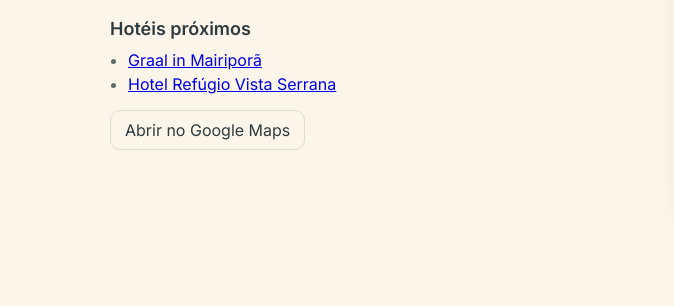
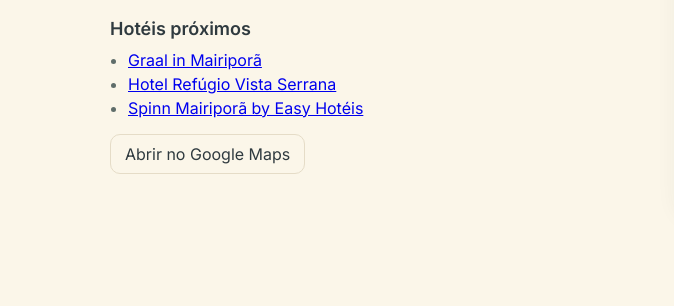
Before and after one commit to BrunoYoshikawa/brunoyoshikawa.github.io, a plain HTML site: page home.html in a window 1280 px wide. Shown: the part 1735-2041 px from the top of the page, 0-674 px from the left. Drawn offline with nearby package versions, Linux system fonts and the light colour scheme.

Commit message:
add new hotel

```diff
--- a/home.html
+++ b/home.html
@@ -122,6 +122,7 @@
                 <ul class="hotel-list">
                   <li><a href="https://www.google.com/maps/search/?api=1&query=Graal%20in%20Mairipor%C3%A3" target="_blank" rel="noopener">Graal in Mairiporã</a></li>
                   <li><a href="https://www.google.com/maps/search/?api=1&query=Hotel%20Ref%C3%BAgio%20Vista%20Serrana" target="_blank" rel="noopener">Hotel Refúgio Vista Serrana</a></li>
+                  <li><a href="https://www.google.com/maps/search/?api=1&query=Spinn%20Mairipor%C3%A3%20by%20Easy%20Hot%C3%A9is" target="_blank" rel="noopener">Spinn Mairiporã by Easy Hotéis</a></li>
                 </ul>
               </div>
             </div>
```
